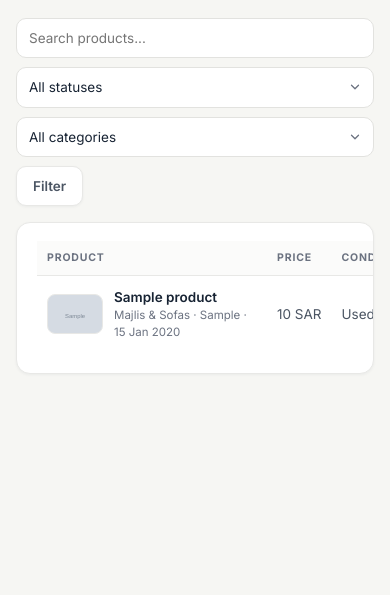
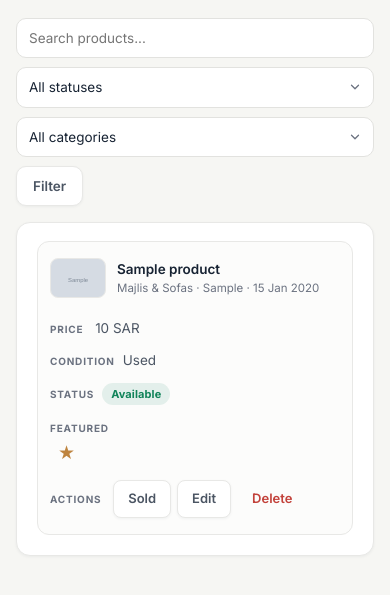
Before and after one commit to tanmoymondal1312/TabukHarajFurniture, a Django app: page /dashboard/products/ in a window 390 px wide. Shown: the part 62-657 px from the top of the page. Run offline with Django 5.2, Linux system fonts and the light colour scheme; a user stored in the database is signed in; data comes from the database, SQL or seed files in the repository; tables that the repository leaves empty hold one stand-in row (values such as "Sample post"); grey boxes marked "Sample" are stand-in pictures.

Commit message:
Make dashboard fully responsive for mobile: card tables, grid and topbar fixes

```diff
--- a/static/css/dashboard.css
+++ b/static/css/dashboard.css
@@ -177,8 +177,8 @@ code { font-family: ui-monospace, Menlo, Consolas, monospace; font-size: 12px; c
   z-index: 30;
 }
 
-.topbar__title { margin: 0; font-size: 19px; font-weight: 700; color: var(--ink); letter-spacing: -0.01em; }
-.topbar__actions { margin-left: auto; display: flex; gap: 9px; }
+.topbar__title { margin: 0; font-size: 19px; font-weight: 700; color: var(--ink); letter-spacing: -0.01em; min-width: 0; overflow: hidden; text-overflow: ellipsis; white-space: nowrap; }
+.topbar__actions { margin-left: auto; display: flex; gap: 9px; flex-shrink: 0; }
 .topbar__burger { display: none; }
 
 .content { padding: 24px 26px 44px; max-width: 1180px; width: 100%; }
@@ -263,6 +263,7 @@ code { font-family: ui-monospace, Menlo, Consolas, monospace; font-size: 12px; c
   align-items: center;
   justify-content: space-between;
   gap: 10px;
+  flex-wrap: wrap;
   margin-bottom: 14px;
 }
 .panel__head h2 { margin: 0; font-size: 15px; font-weight: 700; color: var(--ink); }
@@ -680,8 +681,8 @@ body.login-page {
 .muted--note { margin: 0; line-height: 1.6; }
 
 @media (max-width: 1080px) {
-  .dash-grid { grid-template-columns: 1fr; }
-  .form-layout { grid-template-columns: 1fr; }
+  .dash-grid { grid-template-columns: minmax(0, 1fr); }
+  .form-layout { grid-template-columns: minmax(0, 1fr); }
 }
 
 @media (max-width: 900px) {
@@ -701,7 +702,7 @@ body.login-page {
   .topbar__burger { display: inline-grid; }
   .content { padding: 18px 16px 40px; }
   .topbar { padding: 0 16px; }
-  .stat-grid { grid-template-columns: repeat(2, 1fr); }
+  .stat-grid { grid-template-columns: repeat(auto-fit, minmax(150px, 1fr)); }
 }
 
 @media (max-width: 560px) {
@@ -712,3 +713,62 @@ body.login-page {
   .filters .input--search, .filters .input--select { min-width: 100%; }
   .cell-product strong { max-width: 150px; }
 }
+
+/* Drawer open: lock background scroll */
+body.sidebar-open { overflow: hidden; }
+
+/* ===== Mobile: tables become cards (<=767px) ===== */
+@media (max-width: 767px) {
+  .table-wrap { overflow-x: visible; margin: 0; padding: 0; }
+  .table, .table tbody { display: block; width: 100%; }
+  .table thead { display: none; }
+  .table tr {
+    display: block;
+    background: #FCFCFB;
+    border: 1px solid var(--border);
+    border-radius: 12px;
+    padding: 10px 12px;
+    margin-bottom: 10px;
+  }
+  .table tbody tr:last-child { margin-bottom: 0; }
+  .table tbody tr:hover { background: #FCFCFB; }
+  .table td {
+    display: block;
+    width: auto;
+    padding: 6px 0;
+    border-bottom: 1px dashed var(--divider);
+    text-align: left;
+    overflow-wrap: anywhere;
+  }
+  .table td::before {
+    content: attr(data-label);
+    display: inline-block;
+    margin-right: 8px;
+    font-size: 10px;
+    font-weight: 700;
+    letter-spacing: 0.08em;
+    text-transform: uppercase;
+    color: var(--muted);
+  }
+  .table td:first-child,
+  .table td:has(.cell-product) {
+    border-bottom: 1px solid var(--divider);
+    padding-bottom: 10px;
+    margin-bottom: 4px;
+  }
+  .table td:first-child::before,
+  .table td:has(.cell-product)::before { content: none; }
+  .table td:last-child { border-bottom: 0; }
+  .table td.num { text-align: left; }
+  .table td .cell-sub { display: inline; margin-left: 4px; }
+  .table td .cell-product strong { max-width: none; white-space: normal; overflow: visible; text-overflow: clip; }
+  .table td .row-actions { flex-wrap: wrap; }
+  .table td .btn--xs { padding: 8px 14px; font-size: 13px; }
+  .table td .star-btn { padding: 6px 8px; font-size: 19px; }
+  .table td .order-btn { width: 34px; height: 34px; }
+  .pager__btn { min-width: 40px; height: 40px; font-size: 14px; }
+}
+
+@media (max-width: 380px) {
+  .hide-xs { display: none !important; }
+}
--- a/static/js/dashboard.js
+++ b/static/js/dashboard.js
@@ -11,6 +11,7 @@
     sidebar.classList.toggle("is-open", open);
     if (overlay) overlay.hidden = !open;
     if (toggle) toggle.setAttribute("aria-expanded", open ? "true" : "false");
+    document.body.classList.toggle("sidebar-open", open);
   }
 
   if (toggle) {
--- a/templates/dashboard/product_list.html
+++ b/templates/dashboard/product_list.html
@@ -55,13 +55,13 @@
                     </span>
                   </a>
                 </td>
-                <td class="nowrap">
+                <td data-label="Price" class="nowrap">
                   {{ p.price|floatformat:0 }} SAR
                   {% if p.has_discount %}<small class="old-price">{{ p.old_price|floatformat:0 }}</small>{% endif %}
                 </td>
-                <td class="nowrap">{{ p.get_condition_display }}</td>
-                <td><span class="pill pill--{{ p.status }}">{{ p.get_status_display }}</span>{% if not p.is_active %} <span class="pill pill--hidden">Hidden</span>{% endif %}</td>
-                <td>
+                <td data-label="Condition" class="nowrap">{{ p.get_condition_display }}</td>
+                <td data-label="Status"><span class="pill pill--{{ p.status }}">{{ p.get_status_display }}</span>{% if not p.is_active %} <span class="pill pill--hidden">Hidden</span>{% endif %}</td>
+                <td data-label="Featured">
                   <form method="post" action="{% url 'dashboard:product_action' p.pk %}">
                     {% csrf_token %}
                     <button type="submit" name="action" value="toggle_featured" class="star-btn{% if p.is_featured %} is-on{% endif %}" title="Toggle hot deal" aria-label="Toggle hot deal">
@@ -69,7 +69,7 @@
                     </button>
                   </form>
                 </td>
-                <td class="num nowrap">
+                <td class="num nowrap" data-label="Actions">
                   <div class="row-actions">
                     {% if p.status == 'sold' %}
                       <form method="post" action="{% url 'dashboard:product_action' p.pk %}">{% csrf_token %}<button class="btn btn--ghost btn--xs" name="action" value="mark_available">Reopen</button></form>
```
Also changed, not shown: templates/dashboard/category_list.html (+5 -5 lines), templates/dashboard/overview.html (+6 -4 lines), templates/dashboard/visitor_list.html (+5 -5 lines).
